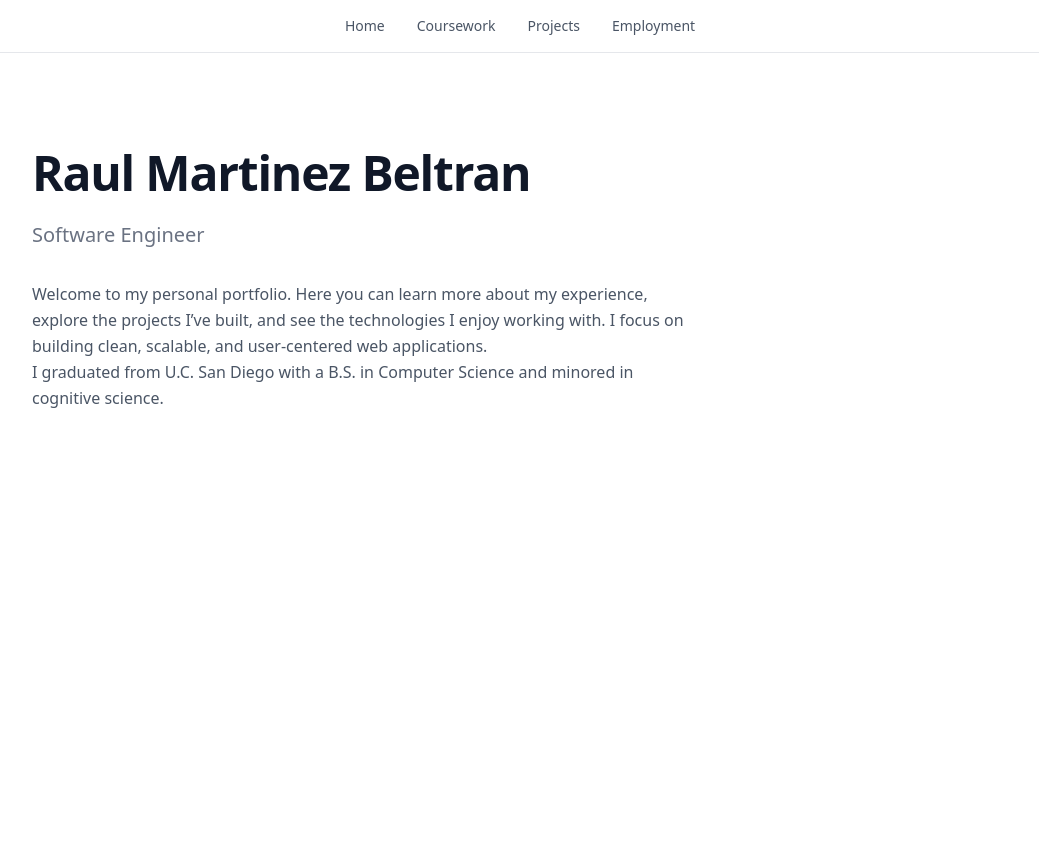
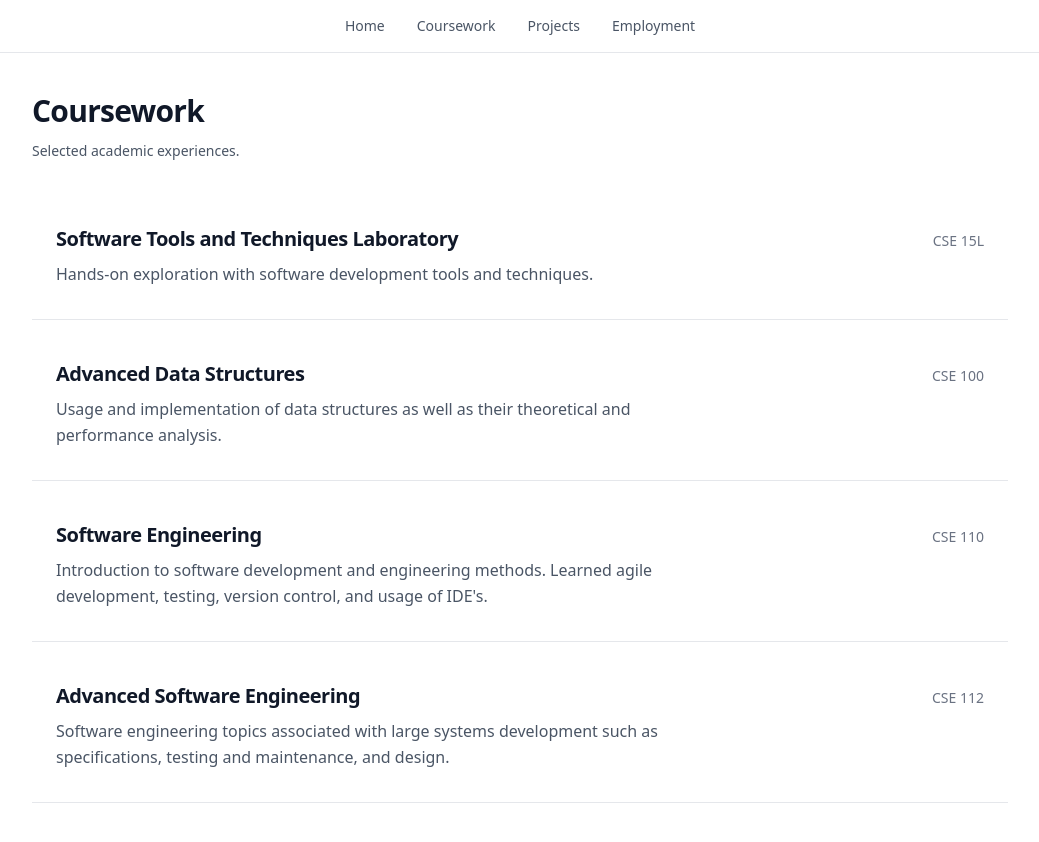
Before and after one commit to raul-martinezbeltran/Personal-Website, a React (Vite) app: page /#/coursework in a window 1280 px wide. Shown: the whole page, without its empty margins (120-1159 px from the left). Before the commit the page ends 800 px from the top, so only its background shows below. Built offline with nearby package versions, Linux system fonts and the light colour scheme.

Commit message:
Added changes to work with github pages

```diff
--- a/package.json
+++ b/package.json
@@ -28,6 +28,7 @@
     "globals": "^16.5.0",
     "typescript": "~5.9.3",
     "typescript-eslint": "^8.48.0",
-    "vite": "^7.3.1"
+    "vite": "^7.3.1",
+    "homepage": "raul-martinezbeltran.github.io"
   }
 }
--- a/src/Pages/Coursework/index.tsx
+++ b/src/Pages/Coursework/index.tsx
@@ -18,14 +18,24 @@ export default function Coursework() {
 
         <div className="space-y-2">
           <Course
+            code="CSE 15L"
+            name="Software Tools and Techniques Laboratory"
+            description="Hands-on exploration with software development tools and techniques."
+          />
+          <Course
+            code="CSE 100"
+            name="Advanced Data Structures"
+            description="Usage and implementation of data structures as well as their theoretical and performance analysis."
+          />
+          <Course
             code="CSE 110"
             name="Software Engineering"
-            description="Coded with a group"
+            description="Introduction to software development and engineering methods. Learned agile development, testing, version control, and usage of IDE's."
           />
           <Course
             code="CSE 112"
             name="Advanced Software Engineering"
-            description="Coded with a group"
+            description="Software engineering topics associated with large systems development such as specifications, testing and maintenance, and design."
           />
         </div>
       </main>
--- a/src/Pages/Employment/index.tsx
+++ b/src/Pages/Employment/index.tsx
@@ -19,6 +19,13 @@ export default function Employment() {
         <div className="space-y-2">
           <Job
             company="Apple"
+            title="Community Specialist"
+            location="San Diego, CA"
+            date="October 2024 - December 2025"
+            description="Sell stuff"
+          />
+          <Job
+            company="Apple"
             title="Reseller Specialist"
             location="San Diego, CA"
             date="April 2022 - October 2024"
--- a/src/main.tsx
+++ b/src/main.tsx
@@ -1,13 +1,13 @@
 import { StrictMode } from "react";
 import { createRoot } from "react-dom/client";
-import { BrowserRouter } from "react-router";
+import { HashRouter } from "react-router";
 import "./index.css";
 import App from "./App.tsx";
 
 createRoot(document.getElementById("root")!).render(
   <StrictMode>
-    <BrowserRouter>
+    <HashRouter>
       <App />
-    </BrowserRouter>
+    </HashRouter>
   </StrictMode>,
 );
--- a/vite.config.ts
+++ b/vite.config.ts
@@ -5,4 +5,5 @@ import tailwindcss from "@tailwindcss/vite";
 // https://vite.dev/config/
 export default defineConfig({
   plugins: [react(), tailwindcss()],
+  base: "./",
 });
```
